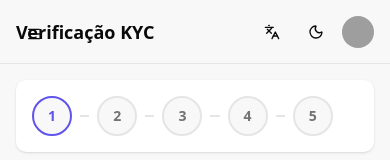
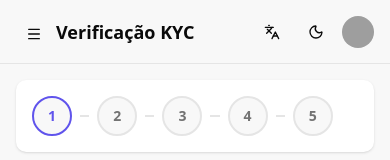
Before and after one commit to HallanCosta/woovi-challanger-kyc, a React (Vite) app: page / in a window 390 px wide. Shown: the top 160 px of the page. Built offline with nearby package versions, Linux system fonts and the light colour scheme; grey boxes are pictures that could not be loaded.

Commit message:
fix(header): hamburguer mobile

```diff
--- a/src/components/kyc/Header.tsx
+++ b/src/components/kyc/Header.tsx
@@ -9,7 +9,7 @@ export function Header() {
   const { isInstallable, isInstalled, promptInstall } = usePwaInstall()
 
   return (
-    <header className="sticky top-0 z-30 flex h-16 items-center justify-between border-b bg-background px-4 md:px-6">
+    <header className="sticky top-0 z-30 flex h-16 items-center justify-between border-b bg-background pl-14 pr-4 md:px-6">
       <h1 className="text-lg font-semibold md:text-xl">Verificação KYC</h1>
 
       <div className="flex items-center gap-2 md:gap-3">
```
